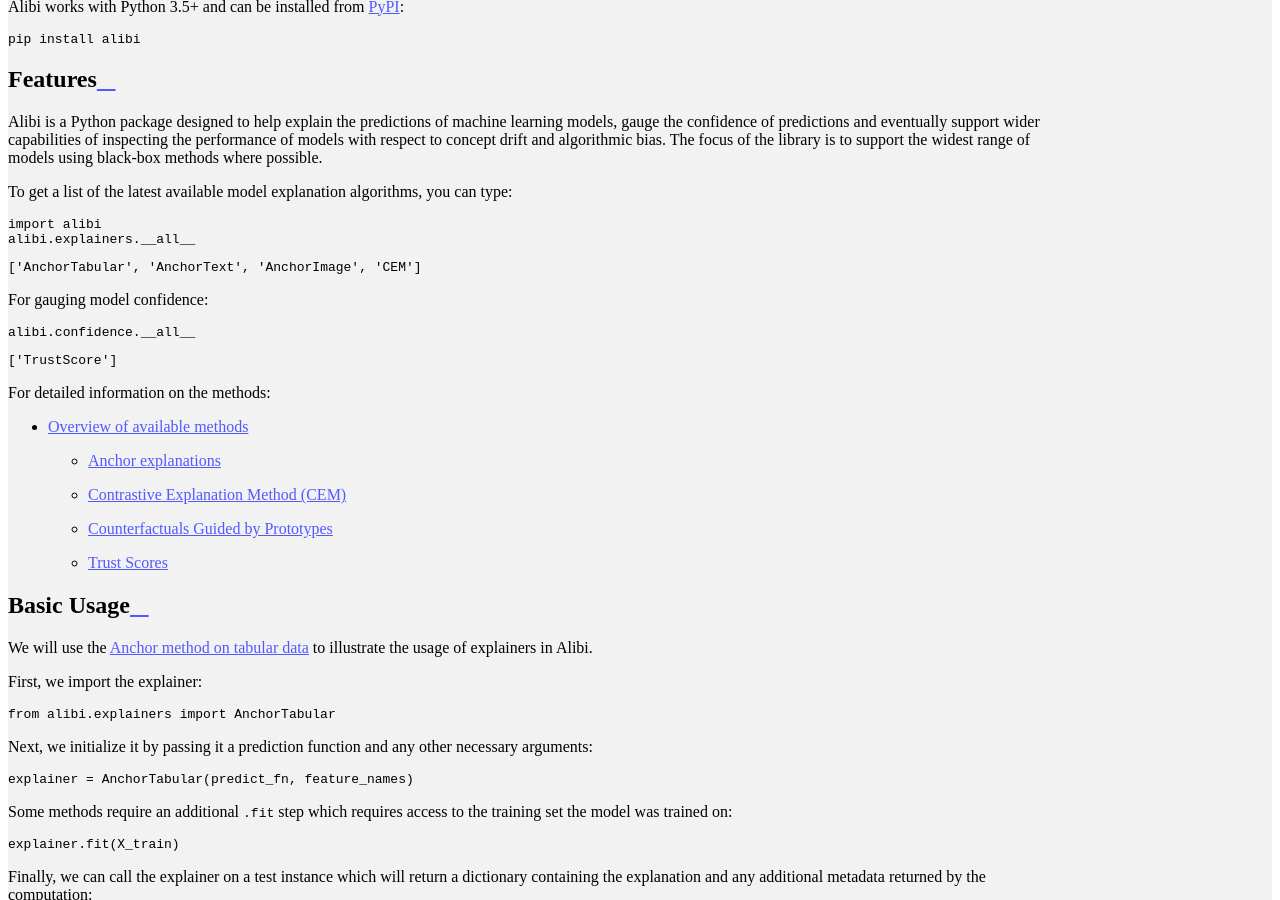
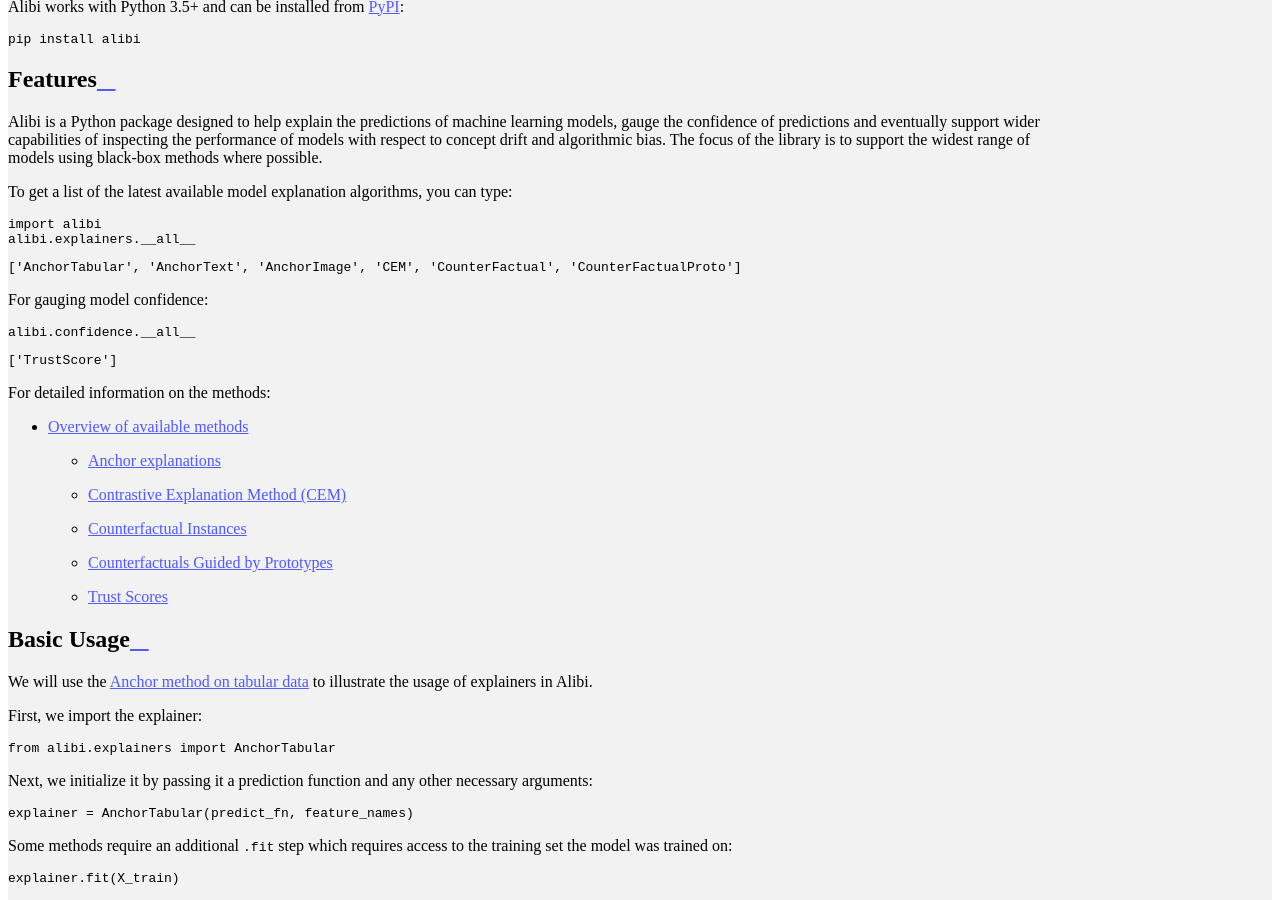
Before and after one commit to SeldonIO/alibi, a Sphinx documentation site: the page built from doc/source/overview/getting_started.md, in a window 1280 px wide and 900 px high, scrolled down 1442 px. Built offline with Sphinx 7.4.7 and the Read the Docs theme 2.0.0, drawn with Linux system fonts in a browser that asks for light colours; pages that are not in the unit, such as notebooks, are missing from menus.

Commit message:
Update overview doc

````diff
--- a/doc/source/overview/getting_started.md
+++ b/doc/source/overview/getting_started.md
@@ -18,7 +18,7 @@
 alibi.explainers.__all__
 ```
 ```
-['AnchorTabular', 'AnchorText', 'AnchorImage', 'CEM']
+['AnchorTabular', 'AnchorText', 'AnchorImage', 'CEM', 'CounterFactual', 'CounterFactualProto']
 ```
 
 For gauging model confidence:
@@ -35,6 +35,7 @@
 *  [Overview of available methods](../overview/algorithms.md)
     * [Anchor explanations](../methods/Anchors.ipynb)
     * [Contrastive Explanation Method (CEM)](../methods/CEM.ipynb)
+    * [Counterfactual Instances](../methods/CF.ipynb)
     * [Counterfactuals Guided by Prototypes](../methods/CFProto.ipynb)
     * [Trust Scores](../methods/TrustScores.ipynb)
 
````
